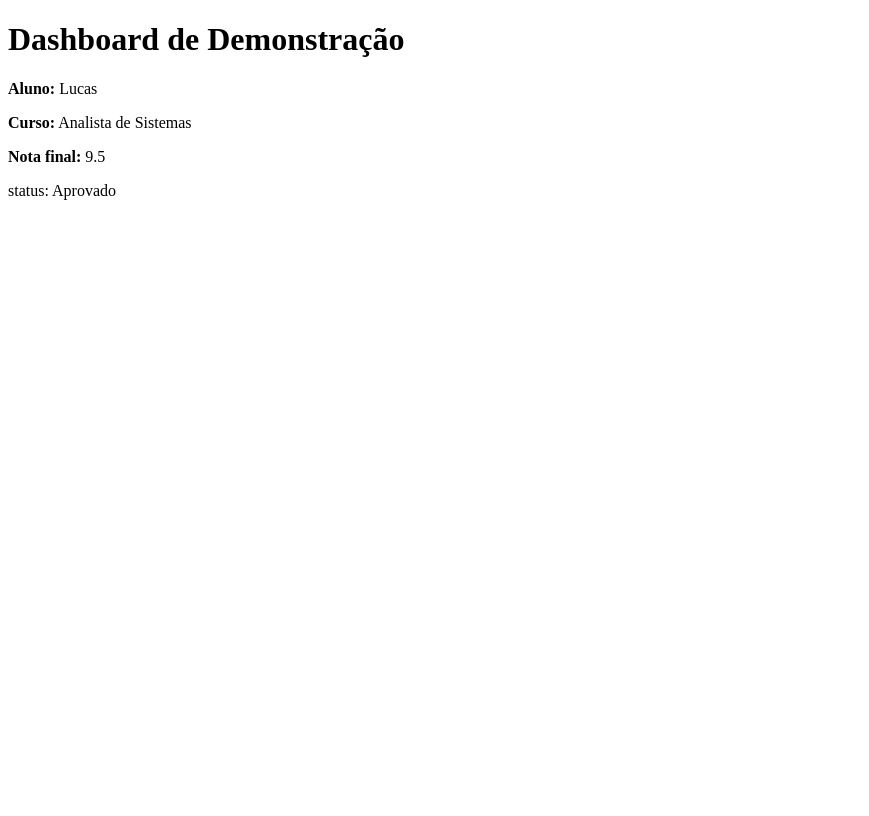
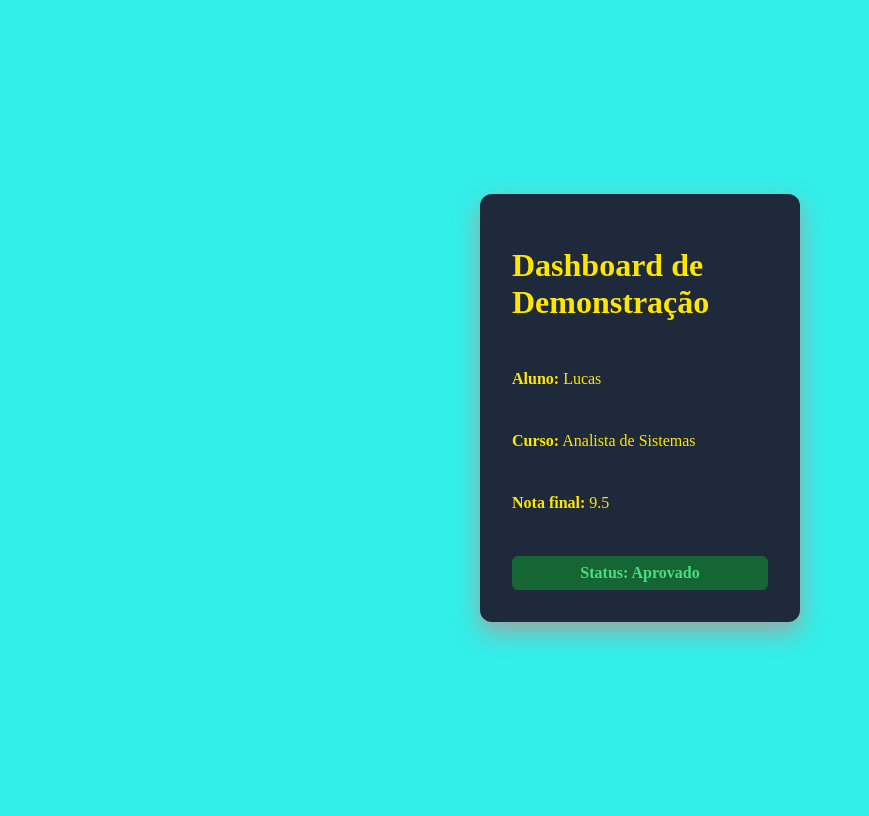
Before and after one commit to dansfisica85/teste, a Flask app: page / in a window 1280 px wide. Shown: the whole page, without its empty margins (0-869 px from the left). Before the commit the page ends 200 px from the top, so only its background shows below. Run offline with Flask 3, Linux system fonts and the light colour scheme.

Commit message:
Add CSS styles for layout and card components; fix capitalization in index.html

```diff
--- a/python_project/static/style.css
+++ b/python_project/static/style.css
@@ -0,0 +1,43 @@
+* {
+    box-sizing: border-box;
+    font-family: system-ui, -apple-system, sans-serif
+    margin: 0;
+    padding: 0;
+}
+
+body {
+    background-color: #33efe9;
+    display: grid;
+    place-items: center;
+    min-height: 100vh;
+    color: #ffe600;
+     }
+
+.card {
+    background-color: #1e293b;
+    padding: 2rem;
+    border-radius: 12px;
+    box-shadow: 0 10px 25px rgba(225, 118, 118, 0.618);
+    width: 320px;
+    display: flex;
+    flex-direction: column;
+    gap: 0.75rem;
+}
+
+.tag {
+    margin-top: 1rem;
+    padding: 0.5rem;
+    text-align: center;
+    border-radius: 6px;
+    font-weight: bold;
+}
+
+.aprovado {
+    background-color: #166534;
+    color: #4ade80;
+}
+
+.reprovado {
+    background-color: #991b1b;
+    color: #f87171;
+}
--- a/templates/index.html
+++ b/templates/index.html
@@ -14,7 +14,7 @@
     <p><strong>Nota final:</strong> {{ usuario.nota }}</p>
 
     <div class="tag {{ 'aprovado' if resultado == 'Aprovado' else 'reprovado' }}">
-       status: {{ resultado }}
+       Status: {{ resultado }}
     </div>
 </main>
 
```
